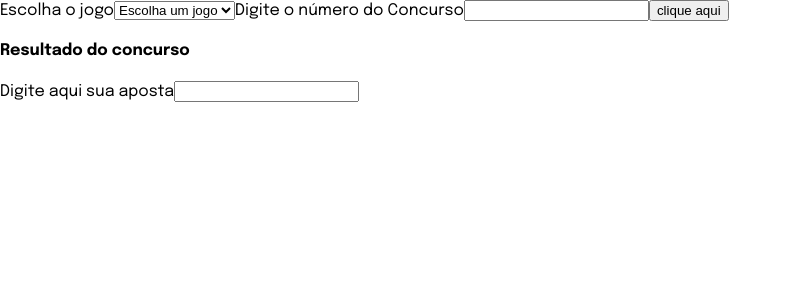
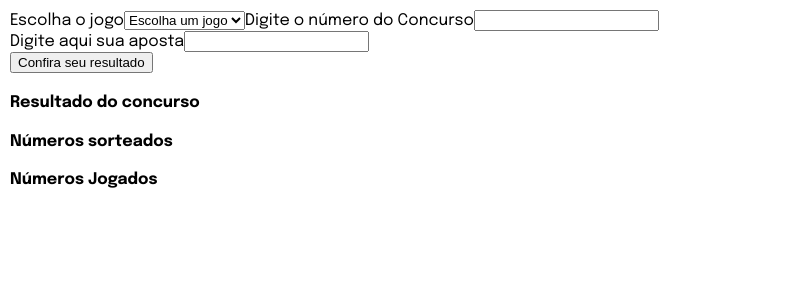
Before and after one commit to fernando-arvelos/confereloterias, a React (Vite) app: page / in a window 1280 px wide. Shown: the top 300 px of the page, without its empty margins (0-791 px from the left). Built offline with nearby package versions, Linux system fonts and the light colour scheme; the HTML template or start-up script is replaced by a standard one.

Commit message:
Finalizado, faltando apenas estilizar

```diff
--- a/src/components/InputSpaces.jsx
+++ /dev/null
@@ -1,33 +0,0 @@
-import React, { Component } from 'react';
-
-class InputSpaces extends Component {
-  state = {
-    value: '',
-  };
-
-  handleInputChange = ({ target }) => {
-    const inputValue = target.value;
-    const formattedValue = inputValue.replace(/\s/g, '').match(/.{1,2}/g)?.join(' ');
-
-    this.setState({
-      value: formattedValue || inputValue,
-    });
-  };
-
-  render() {
-    const { value } = this.state;
-    return (
-      <>
-        <label htmlFor="userGame">Digite aqui sua aposta</label>
-        <input
-          type="text"
-          id="userGame"
-          value={ value }
-          onChange={ this.handleInputChange }
-        />
-      </>
-    );
-  }
-}
-
-export default InputSpaces;
--- a/src/index.css
+++ b/src/index.css
@@ -3,7 +3,7 @@
 }
 
 body {
-  margin: 0;
+  margin: 10px 0 0 10px;
   padding: 0;
   box-sizing: border-box;
 }
--- a/src/pages/Home.jsx
+++ b/src/pages/Home.jsx
@@ -1,14 +1,15 @@
 import React, { Component } from 'react';
-import resultGames from '../services/result';
-import InputSpaces from '../components/InputSpaces';
+import resultGames from '../services/Result';
 
 class Home extends Component {
   state = {
     nameGame: '',
     numberGame: '',
-    // result: {},
     resultDezenas: [],
     loading: false,
+    numbersPlayed: '',
+    correctNumbers: [],
+    digitsArray: [],
   };
 
   handleChange = ({ target }) => {
@@ -23,16 +24,40 @@ class Home extends Component {
     this.setState({ loading: true });
 
     const result = await resultGames(nameGame, numberGame);
-    this.setState({
-      // result,
+    this.setState(
+      {
         resultDezenas: result.dezenas,
         loading: false,
+      },
+      () => {
+        this.checkNumbers();
+      },
+    );
+  };
+
+  checkNumbers = () => {
+    const { numbersPlayed, resultDezenas } = this.state;
+    const digitsArray = numbersPlayed.replace(/\s/g, '').match(/.{1,2}/g) || [];
+    const correctNumbers = digitsArray.filter((numero) => resultDezenas.includes(numero));
+    this.setState({
+      digitsArray,
+      correctNumbers,
+    });
+  };
+
+  handleInputChange = ({ target }) => {
+    const inputValue = target.value;
+    const formattedValue = inputValue.replace(/\s/g, '').match(/.{1,2}/g)?.join(' ');
+
+    this.setState({
+      numbersPlayed: formattedValue || inputValue,
     });
   };
 
   render() {
-    const { resultDezenas, numberGame, loading } = this.state;
-    // console.log(resultDezenas);
+    const { resultDezenas, numberGame, loading,
+      numbersPlayed, correctNumbers, digitsArray } = this.state;
+
     return (
       <div>
         <form>
@@ -63,11 +88,21 @@ class Home extends Component {
             onChange={ this.handleChange }
           />
 
+          <div>
+            <label htmlFor="userGame">Digite aqui sua aposta</label>
+            <input
+              type="text"
+              id="userGame"
+              value={ numbersPlayed }
+              onChange={ this.handleInputChange }
+            />
+          </div>
+
           <button
             type="button"
             onClick={ this.resultGamesFinal }
           >
-            clique aqui
+            Confira seu resultado
           </button>
         </form>
 
@@ -79,16 +114,35 @@ class Home extends Component {
                 Carregando...
               </p>)
             : (
+              <>
+                <h4>Números sorteados</h4>
                 <p>
                   {
                     resultDezenas.join(' ')
                   }
+                </p>
+                <h4>Números Jogados</h4>
+                <p>
+                  {
+                    digitsArray.join(' ')
+                  }
+                </p>
+
+                {correctNumbers.length > 0
+                  && (
+                    <p>
+                      {`Você acertou os números ${correctNumbers
+                        .join(', ')}, em um total de ${correctNumbers.length} números.`}
                     </p>)}
+
+                {(correctNumbers.length === 0 && resultDezenas.length > 0)
+                && (
+                  <p>
+                    Você não acertou nenhum número.
+                  </p>)}
+              </>)}
         </div>
 
-        <div>
-          <InputSpaces />
-        </div>
       </div>
     );
   }
```
Also changed, not shown: src/services/Result.jsx (renamed from src/services/result.jsx). Lines whose indentation alone changed are shown as unchanged.
